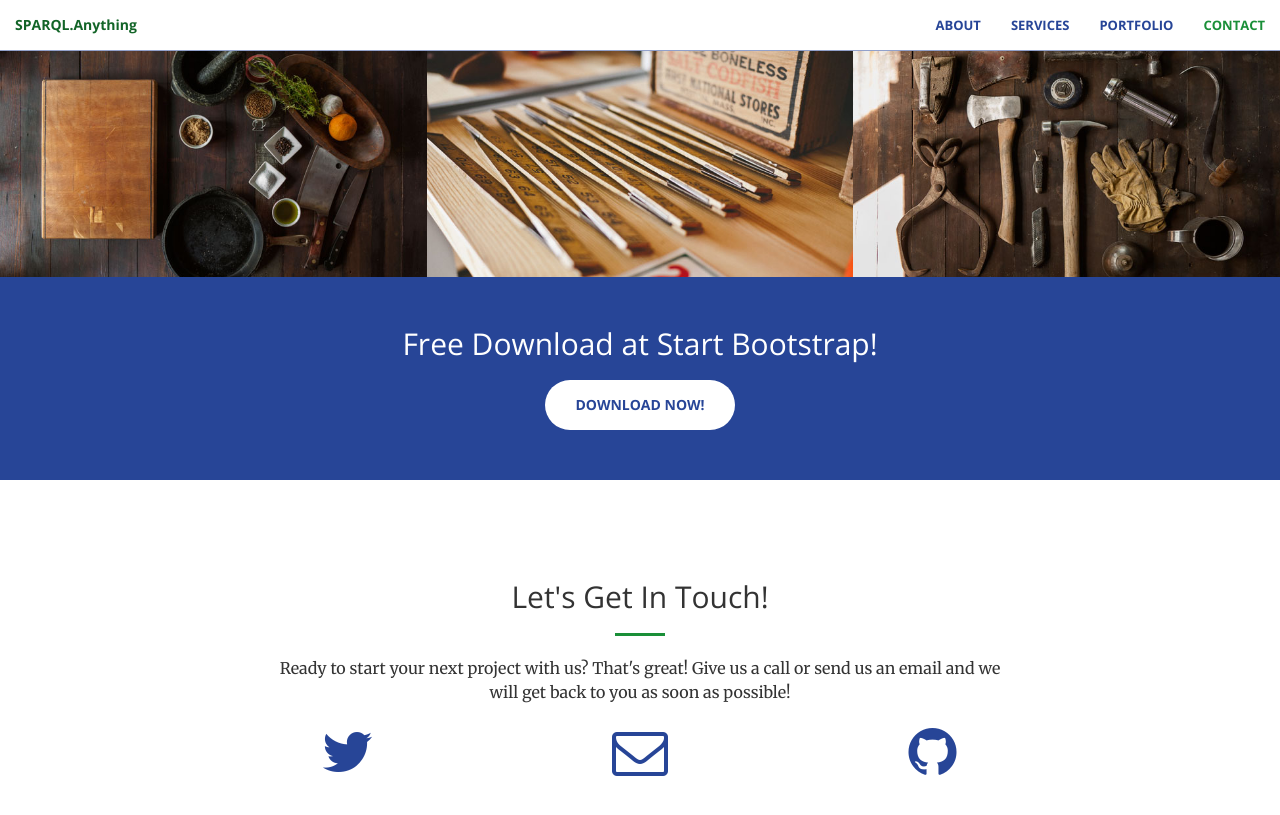
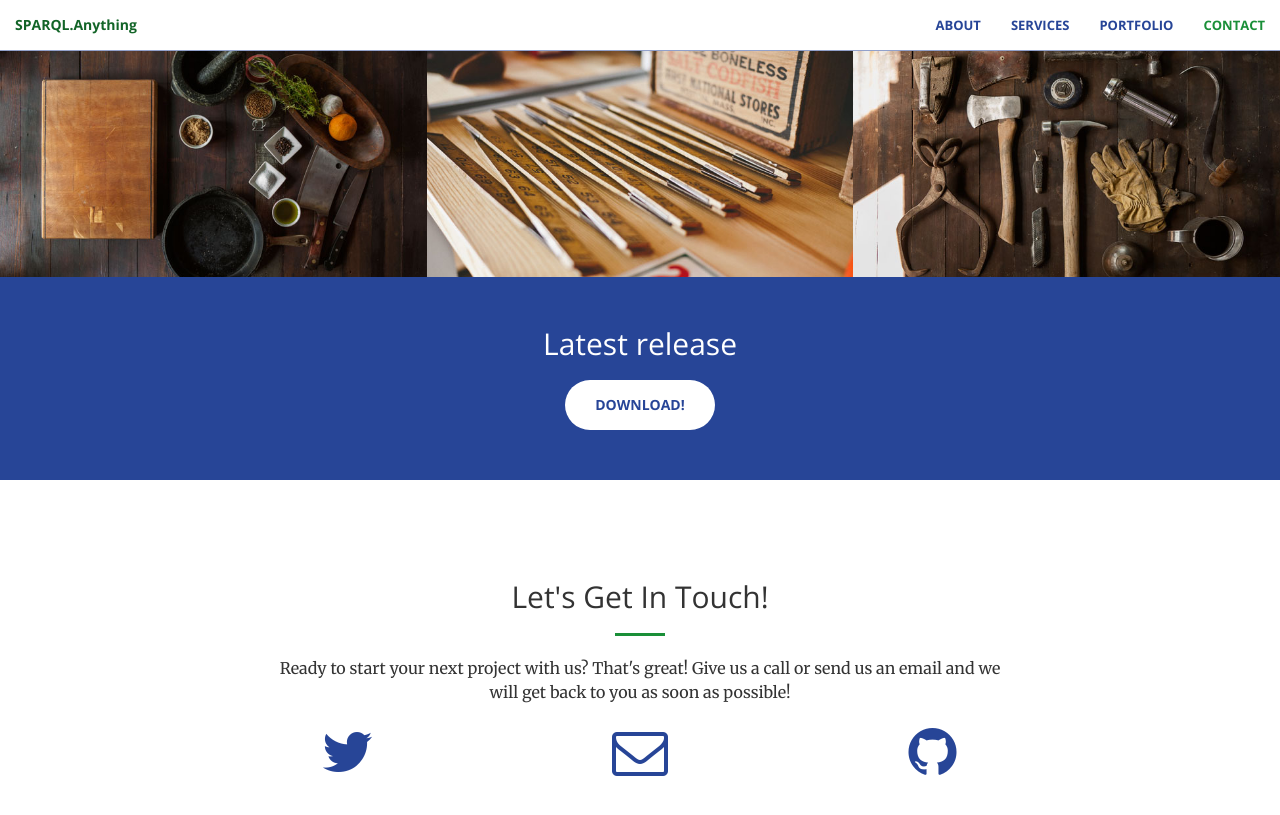
Before and after one commit to SPARQL-Anything/sparql-anything.cc-site, a Jekyll site: the page built from index.html, in a window 1280 px wide and 900 px high, scrolled down 1957 px. Shown: the top 815 px of the window. Built offline with Jekyll 4.4.1, drawn with Linux system fonts in a browser that asks for light colours; part of the change alters nothing that is shown.

Commit message:
Committting recent changes

```diff
--- a/_includes/aside.html
+++ b/_includes/aside.html
@@ -1,8 +1,8 @@
   <aside class="bg-dark">
       <div class="container text-center">
           <div class="call-to-action">
-              <h2>Free Download at Start Bootstrap!</h2>
-              <a href="#" class="btn btn-default btn-xl wow tada">Download Now!</a>
+              <h2>Latest release</h2>
+              <a href="https://github.com/SPARQL-Anything/sparql.anything/releases/latest" class="btn btn-default btn-xl wow tada">Download!</a>
           </div>
       </div>
   </aside>
--- a/_includes/portfolio.html
+++ b/_includes/portfolio.html
@@ -7,7 +7,7 @@
                     <div class="portfolio-box-caption">
                         <div class="portfolio-box-caption-content">
                             <div class="project-category text-faded">
-                                Category
+                                CSV
                             </div>
                             <div class="project-name">
                                 Project Name
@@ -22,7 +22,7 @@
                     <div class="portfolio-box-caption">
                         <div class="portfolio-box-caption-content">
                             <div class="project-category text-faded">
-                                Category
+                                JSON
                             </div>
                             <div class="project-name">
                                 Project Name
@@ -37,7 +37,7 @@
                     <div class="portfolio-box-caption">
                         <div class="portfolio-box-caption-content">
                             <div class="project-category text-faded">
-                                Category
+                                XML
                             </div>
                             <div class="project-name">
                                 Project Name
@@ -52,7 +52,7 @@
                     <div class="portfolio-box-caption">
                         <div class="portfolio-box-caption-content">
                             <div class="project-category text-faded">
-                                Category
+                                HTML
                             </div>
                             <div class="project-name">
                                 Project Name
@@ -67,7 +67,7 @@
                     <div class="portfolio-box-caption">
                         <div class="portfolio-box-caption-content">
                             <div class="project-category text-faded">
-                                Category
+                                Binary
                             </div>
                             <div class="project-name">
                                 Project Name
@@ -82,7 +82,7 @@
                     <div class="portfolio-box-caption">
                         <div class="portfolio-box-caption-content">
                             <div class="project-category text-faded">
-                                Category
+                                Metadata
                             </div>
                             <div class="project-name">
                                 Project Name
```
Also changed, not shown: img/mars-panorama-blu.jpg.
